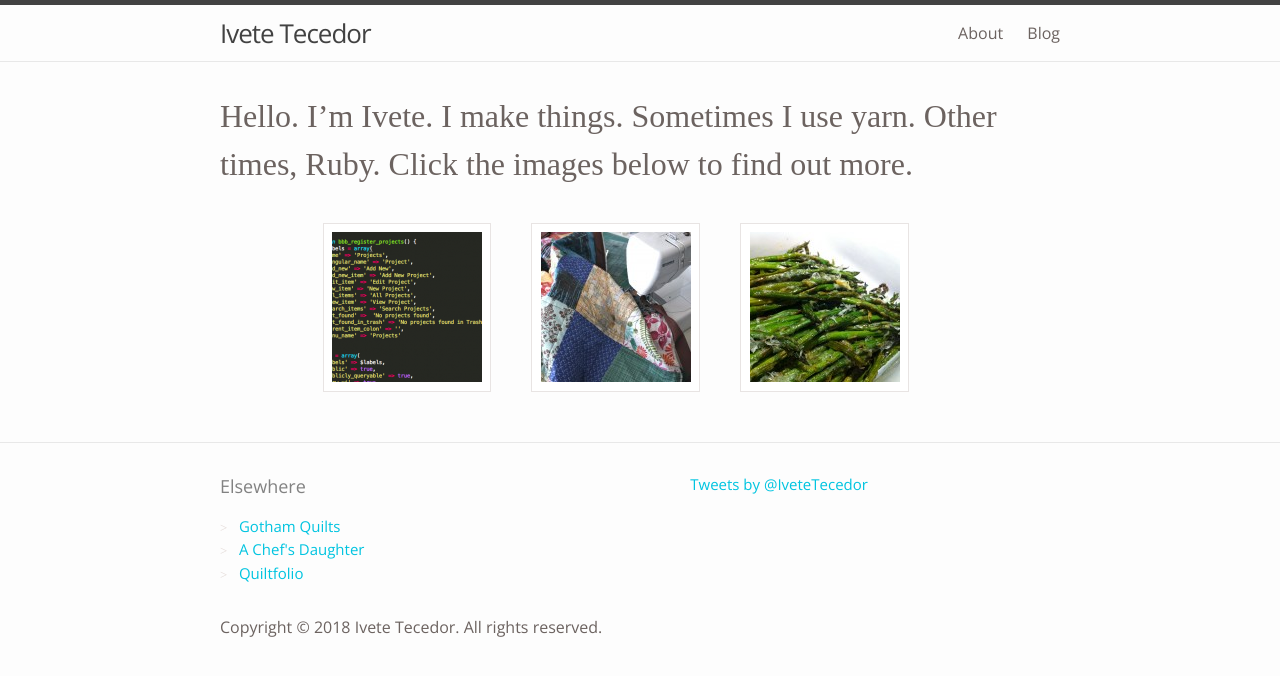
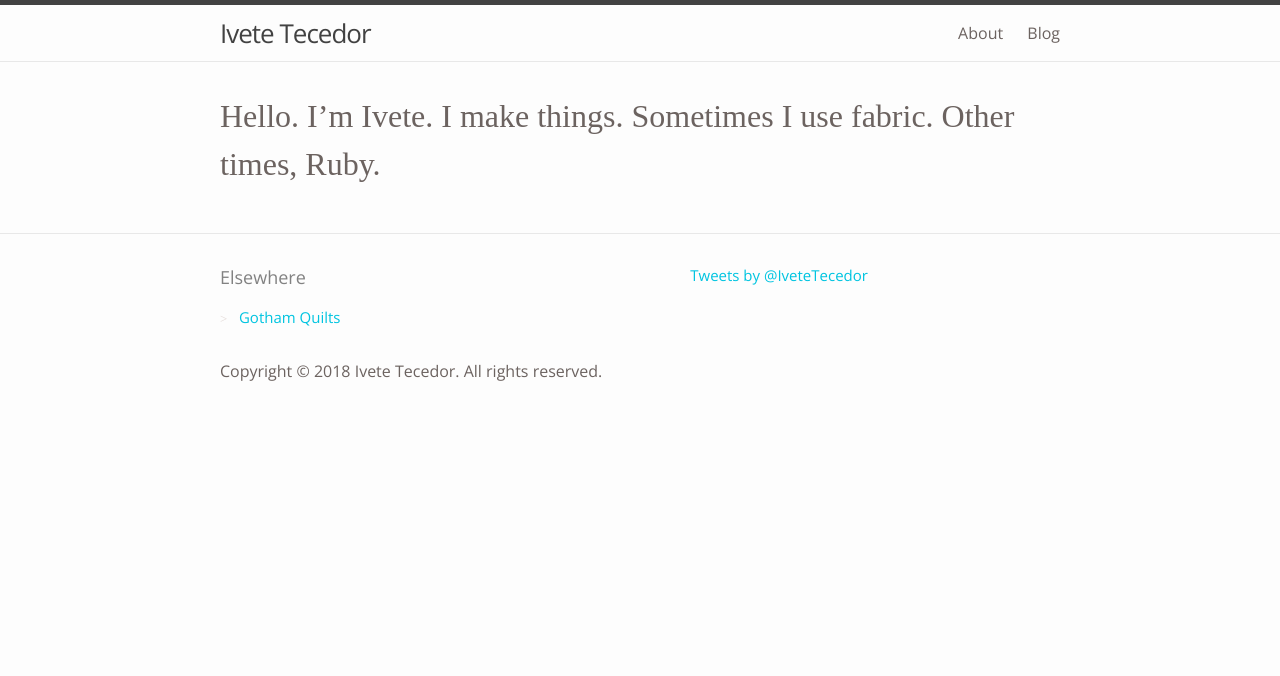
Before and after one commit to itecedor/itc-jekyll, a Jekyll site: the page built from index.html, in a window 1280 px wide. Shown: the top 676 px of the page. Built offline with Jekyll 4.4.1, drawn with Linux system fonts in a browser that asks for light colours; some web fonts are replaced; comment, search, counter and statistics services are not loaded.

Commit message:
minor update

```diff
--- a/_includes/footer.html
+++ b/_includes/footer.html
@@ -7,8 +7,6 @@
         <h2 class="footer-heading">Elsewhere</h2>
           <ul class="contact-list">
             <li><a href="http://gothamquilts.com">Gotham Quilts</a></li>
-            <li><a href="http://achefsdaughter.com">A Chef's Daughter</a></li>
-            <li><a href="http://quiltfolio.com">Quiltfolio</a></li>
           </ul>
       </div>
 
--- a/index.html
+++ b/index.html
@@ -4,10 +4,6 @@ layout: default
 
 <div class="home">
 
-  <h1 class="hero">Hello. I’m Ivete. I make things. Sometimes I use yarn. Other times, Ruby. Click the images below to find out more.</h1>
-
-  <div id="home-thumbs">
-    <a href="/blog/"><img class="alignleft" src="{{ site.baseurl }}/images/code-150x150.png" width="150" height="150"></a><a href="http://gothamquilts.com/" target="_blank"><img class="alignleft" alt="quilting" src="{{ site.baseurl }}/images/quilting-150x150.jpg" width="150" height="150"></a><a href="http://achefsdaughter.com/" target="_blank"><img class="alignleft" alt="asparagus" src="{{ site.baseurl }}/images/asparagus-150x150.jpg" width="150" height="150"></a>
-  </div>
+  <h1 class="hero">Hello. I’m Ivete. I make things. Sometimes I use fabric. Other times, Ruby.</h1>
 
 </div>
```
